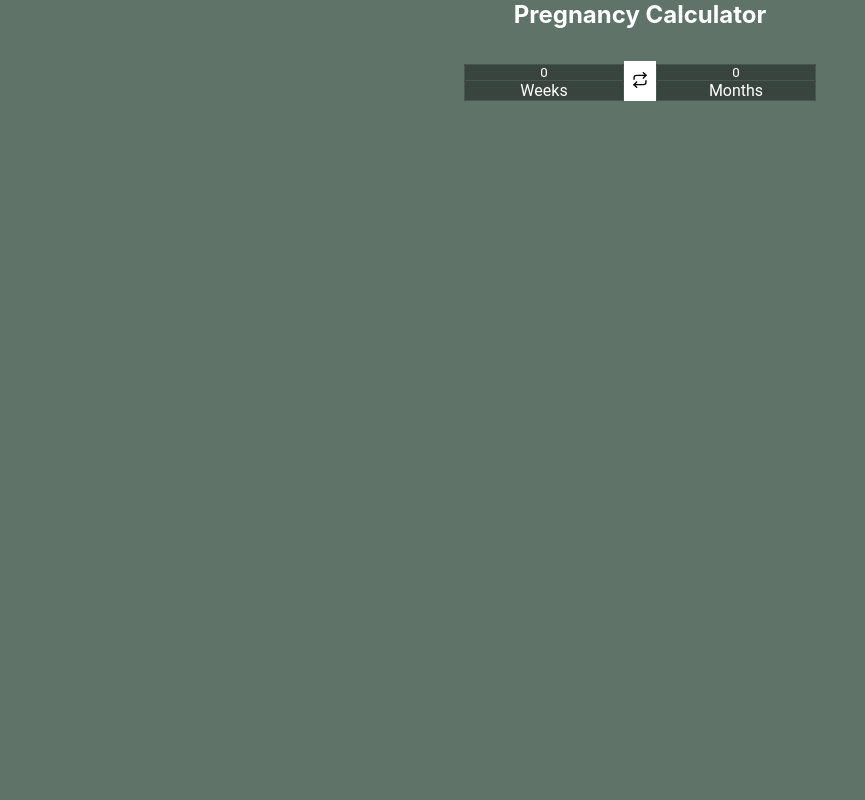
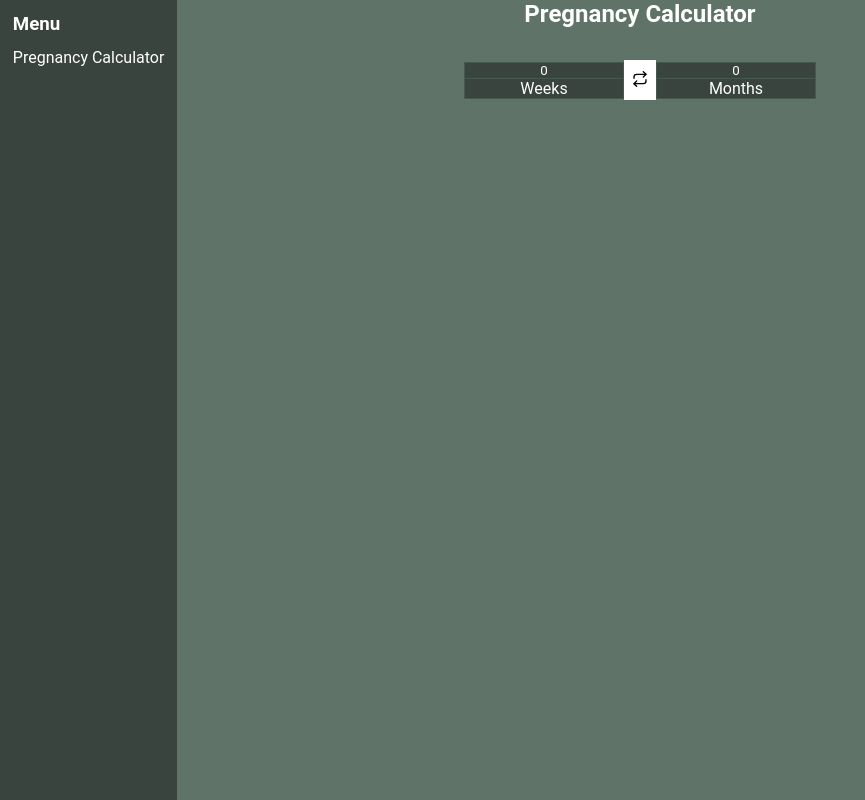
Before and after one commit to esthereis/calculators, a React (Create React App) app: page / in a window 1280 px wide. Shown: the whole page, without its empty margins (0-865 px from the left). Built offline with nearby package versions, Linux system fonts and the light colour scheme.

Commit message:
Adding button hover

```diff
--- a/src/App.css
+++ b/src/App.css
@@ -1,6 +1,7 @@
 * {
   margin: 0;
   padding: 0;
+  font-family: 'Roboto', sans-serif;
 }
 
 .container {
@@ -67,7 +68,7 @@
   color: white;
 }
 
-#exchangeButton {
+.exchangeButton {
   height: 2.5rem;
   width: 2rem;
 
@@ -75,6 +76,27 @@
   border-style: none;
 }
 
-#exchangeIcon {
+.exchangeButton :hover {
+  background: #39443e;
+}
+
+.exchangeIcon {
   height: 1rem;
 }
+
+.sideBar {
+  position: fixed;
+  left: 0;
+  top: 0;
+
+  height: 100vh;
+  width: fit-content;
+  padding: 0.8rem;
+
+  background-color: #39443e;
+  color: white;
+}
+
+.sideBar :first-child {
+  margin-bottom: 0.8rem;
+}
--- a/src/App.jsx
+++ b/src/App.jsx
@@ -1,7 +1,7 @@
 import './App.css';
 
 //react
-import { useState, useEffect } from 'react';
+import { useState } from 'react';
 import { Helmet } from 'react-helmet';
 
 //fonts
@@ -40,6 +40,11 @@ function App() {
         <style>{'body { background-color: #5F7368; }'}</style>
       </Helmet>
 
+      <nav className='sideBar'>
+        <h3>Menu</h3>
+        <p>Pregnancy Calculator</p>
+      </nav>
+
       <h2 className='h2Title'>Pregnancy Calculator</h2>
 
       <div className={rowClassName}>
@@ -50,14 +55,14 @@ function App() {
         />
 
         <button
-          id='exchangeButton'
+          class='exchangeButton'
           onClick={() =>
             rowClassName === 'row'
               ? setRowClassName('rowReverse')
               : setRowClassName('row')
           }
         >
-          <img id='exchangeIcon' src={repeat} alt='Exchange' />
+          <img class='exchangeIcon' src={repeat} alt='Exchange' />
         </button>
 
         <Input
```
